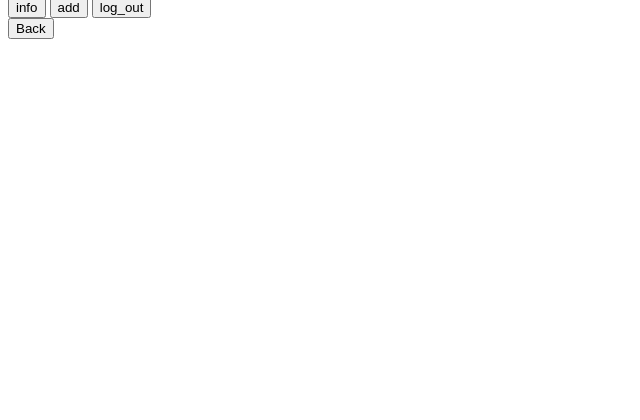
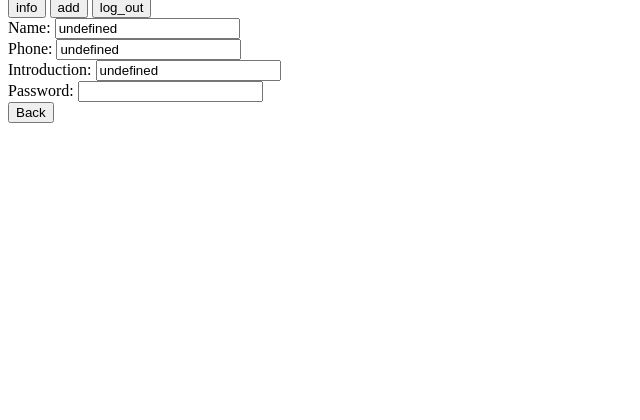
Before and after one commit to Kokomi-Zeng/COMP3019J_Web-Project, a Flask app: page /sellerInfo in a window 1280 px wide. Shown: the part 333-753 px from the top of the page, without its empty margins (0-640 px from the left). Run offline with Flask 3, Linux system fonts and the light colour scheme; some libraries are stand-ins or nearby versions.

Commit message:
Update sellerInfo.html

```diff
--- a/templates/sellerInfo.html
+++ b/templates/sellerInfo.html
@@ -19,7 +19,6 @@
 {% block script %}
     <script>
 
-    const container = $(".container")
     $(document).on("sessionLoaded", function() {
 
         info();
@@ -33,73 +32,90 @@
     });
     function info(){
         {#清除dom#}
-        container.innerText='';
+        $(".container").innerText='';
 
         $.ajax({
             url:"/seller/sellerInfo",
             type:"get",
             contentType: "application/json",
             dataType: "json",
-            data:phone,
+            data:{phone:phone},
             success:function (data){
-                const name = "";
-                const password = "";
-                const introduction = "";
-
                 const name_div = document.createElement("div");
+                const name_label = document.createElement("label")
                 const name_input = document.createElement("input");
 
                 name_div.setAttribute("class", "info-div");
                 name_div.setAttribute("id", "name-div");
+
+                name_label.innerText = "Name: "
+
                 name_input.setAttribute("type", "text");
-                name_input.setAttribute("value", name);
+                name_input.setAttribute("value", data.name);
                 name_input.setAttribute("id", "name");
 
-                name_div.append(name_input);
-                container.append(name_div);
+                name_div.append(name_label);
+                name_label.append(name_input)
+                $(".container").append(name_div);
 
                 const phone_div = document.createElement("div");
+                const phone_label = document.createElement("label")
                 const phone_input = document.createElement("input");
 
                 phone_div.setAttribute("class", "info-div");
                 phone_div.setAttribute("id", "phone-div");
+
+                phone_label.innerText = "Phone: ";
+
                 phone_input.setAttribute("type", "text");
-                phone_input.setAttribute("value", phone);
+                phone_input.setAttribute("value", data.phone);
                 phone_input.setAttribute("id", "phone");
 
-                phone_div.append(phone_input);
-                container.append(phone_div);
+                phone_div.append(phone_label);
+                phone_label.append(phone_input)
+                $(".container").append(phone_div);
 
                 const introduction_div = document.createElement("div");
+                const introduction_label = document.createElement("label")
                 const introduction_input = document.createElement("input");
 
                 introduction_div.setAttribute("class", "info-div");
                 introduction_div.setAttribute("id", "introduction-div");
+
+                introduction_label.innerText = "Introduction: ";
+
                 introduction_input.setAttribute("type", "text");
-                introduction_input.setAttribute("value", introduction);
+                introduction_input.setAttribute("value", data.introduction);
                 introduction_input.setAttribute("id", "introduction");
 
-                introduction_div.append(introduction_input);
-                container.append(introduction_div);
+                introduction_div.append(introduction_label);
+                introduction_label.append(introduction_input);
+                $(".container").append(introduction_div);
+
 
                 const password_div = document.createElement("div");
+                const password_label = document.createElement("label")
                 const password_input = document.createElement("input");
 
                 password_div.setAttribute("class", "info-div");
                 password_div.setAttribute("id", "password-div");
+
+                password_label.innerText = "Password: ";
+
                 password_input.setAttribute("type", "text");
-                password_input.setAttribute("value", password);
                 password_input.setAttribute("id", "password");
 
-                password_div.append(password_input);
-                container.append(password_div);
+                password_div.append(password_label);
+                password_label.append(password_input);
+                $(".container").append(password_div);
 
                 const submit_div = document.createElement("div");
-                const submit_button = document.createElement("button");
-                submit_button.onclick = function (){
+                submit_div.onclick = function (){
                     $.ajax({
                         url:'/modifySellerInfo',
                         type:'get',
+                        contentType: "application/json",
+                        dataType: "json",
                         data:{
                             phone:phone,
                             name:$("#name").val(),
@@ -111,9 +127,7 @@
                         }
                     })
                 }
-
-                submit_div.append(submit_button);
-                container.append(submit_div);
+                $(".container").append(submit_div);
             }
         })
 
@@ -121,7 +135,7 @@
     }
     function add(){
         {#清除dom#}
-        container.innerText='';
+        $(".container").innerText='';
 
         const item_name = "";
         const item_name_div = document.createElement("div");
@@ -132,7 +146,7 @@
         item_name_input.setAttribute("id", "item_name");
 
         item_name_div.append(item_name_input);
-        container.append(item_name_div);
+        $(".container").append(item_name_div);
 
         const src_div = document.createElement("div");
         const src_input = document.createElement("input");
@@ -142,7 +156,7 @@
         src_input.setAttribute("id", "src");
 
         src_div.append(src_input);
-        container.append(src_div);
+        $(".container").append(src_div);
 
         const storage_div = document.createElement("div");
         const storage_input = document.createElement("input");
@@ -152,7 +166,7 @@
         storage_input.setAttribute("id", "storage");
 
         storage_div.append(storage_input);
-        container.append(storage_div);
+        $(".container").append(storage_div);
 
         const introduction_div = document.createElement("div");
         const introduction_input = document.createElement("input");
@@ -162,7 +176,7 @@
         introduction_input.setAttribute("id", "introduction");
 
         introduction_div.append(introduction_input);
-        container.append(introduction_div);
+        $(".container").append(introduction_div);
 
         const price_div = document.createElement("div");
         const price_input = document.createElement("input");
@@ -173,7 +187,7 @@
         price_input.setAttribute("id", "price");
 
         price_div.append(price_input);
-        container.append(price_div);
+        $(".container").append(price_div);
 
         const submit_div = document.createElement("div");
         submit_div.onclick = function (){
```
